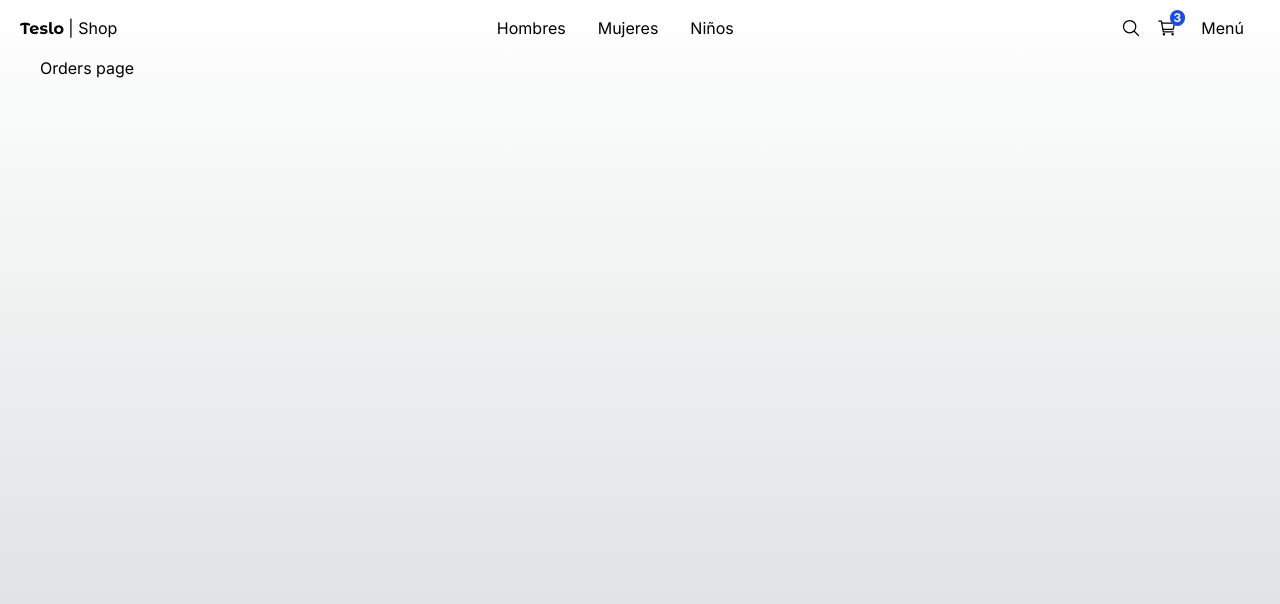
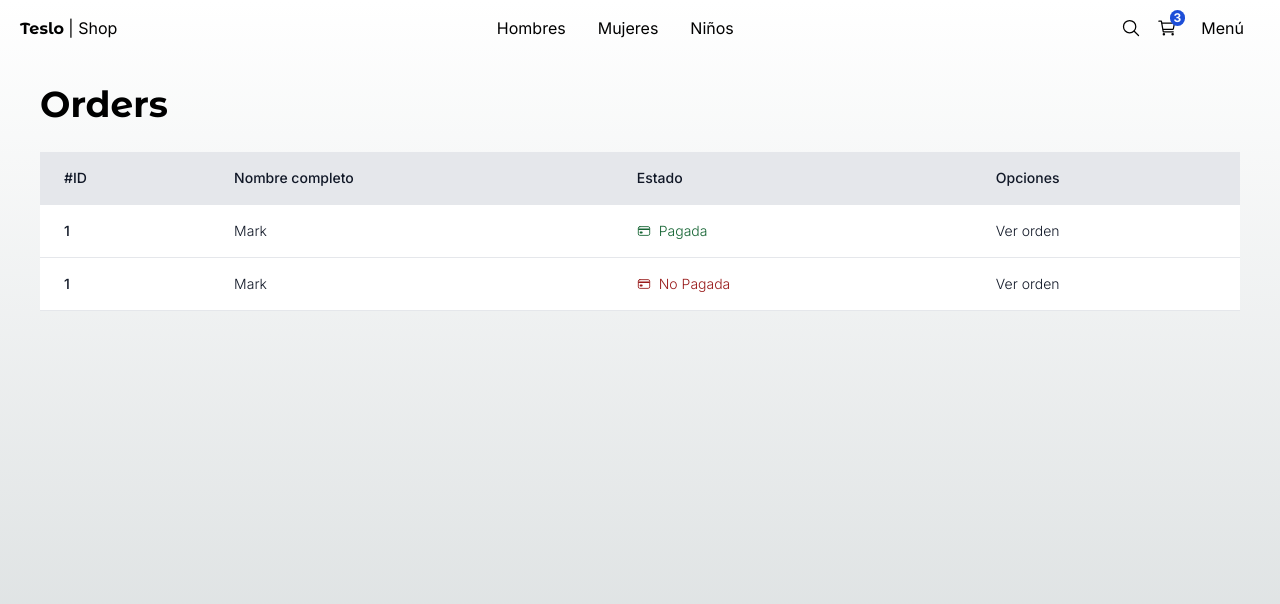
Before and after one commit to Gustavoand39/teslo-shop, a Next.js app: page /orders in a window 1280 px wide. Shown: the top 604 px of the page. Built offline with nearby package versions, Linux system fonts and the light colour scheme.

Commit message:
feat: Update order page layout and styles, and fix status color bug

```diff
--- a/src/app/(shop)/orders/[id]/page.tsx
+++ b/src/app/(shop)/orders/[id]/page.tsx
@@ -32,8 +32,8 @@
               className={clsx(
                 "flex items-center rounded-lg py-2 px-3.5 text-sm font-bold text-white mb-5",
                 {
-                  "bg-red-500": true,
-                  "bg-green-700": false,
+                  "bg-red-500": false,
+                  "bg-green-700": true,
                 }
               )}
             >
--- a/src/app/(shop)/orders/page.tsx
+++ b/src/app/(shop)/orders/page.tsx
@@ -1,7 +1,76 @@
-export default function OrdersPage () {
+import { Title } from '@/components';
+
+import Link from 'next/link';
+import { IoCardOutline } from 'react-icons/io5';
+
+export default function OrdersPage() {
   return (
-    <div>
-      <h1>Orders page</h1>
-    </div>
+    <>
+      <Title title="Orders" />
+
+      <div className="mb-10">
+        <table className="min-w-full">
+          <thead className="bg-gray-200 border-b">
+            <tr>
+              <th scope="col" className="text-sm font-medium text-gray-900 px-6 py-4 text-left">
+                #ID
+              </th>
+              <th scope="col" className="text-sm font-medium text-gray-900 px-6 py-4 text-left">
+                Nombre completo
+              </th>
+              <th scope="col" className="text-sm font-medium text-gray-900 px-6 py-4 text-left">
+                Estado
+              </th>
+              <th scope="col" className="text-sm font-medium text-gray-900 px-6 py-4 text-left">
+                Opciones
+              </th>
+            </tr>
+          </thead>
+          <tbody>
+
+            <tr className="bg-white border-b transition duration-300 ease-in-out hover:bg-gray-100">
+
+              <td className="px-6 py-4 whitespace-nowrap text-sm font-medium text-gray-900">1</td>
+              <td className="text-sm text-gray-900 font-light px-6 py-4 whitespace-nowrap">
+                Mark
+              </td>
+              <td className="flex items-center text-sm  text-gray-900 font-light px-6 py-4 whitespace-nowrap">
+
+                <IoCardOutline className="text-green-800" />
+                <span className='mx-2 text-green-800'>Pagada</span>
+
+              </td>
+              <td className="text-sm text-gray-900 font-light px-6 ">
+                <Link href="/orders/123" className="hover:underline">
+                  Ver orden
+                </Link>
+              </td>
+
+            </tr>
+
+            <tr className="bg-white border-b transition duration-300 ease-in-out hover:bg-gray-100">
+
+              <td className="px-6 py-4 whitespace-nowrap text-sm font-medium text-gray-900">1</td>
+              <td className="text-sm text-gray-900 font-light px-6 py-4 whitespace-nowrap">
+                Mark
+              </td>
+              <td className="flex items-center text-sm  text-gray-900 font-light px-6 py-4 whitespace-nowrap">
+
+                <IoCardOutline className="text-red-800" />
+                <span className='mx-2 text-red-800'>No Pagada</span>
+
+              </td>
+              <td className="text-sm text-gray-900 font-light px-6 ">
+                <Link href="/orders/123" className="hover:underline">
+                  Ver orden
+                </Link>
+              </td>
+
+            </tr>
+
+          </tbody>
+        </table>
+      </div>
+    </>
   );
 }
```
